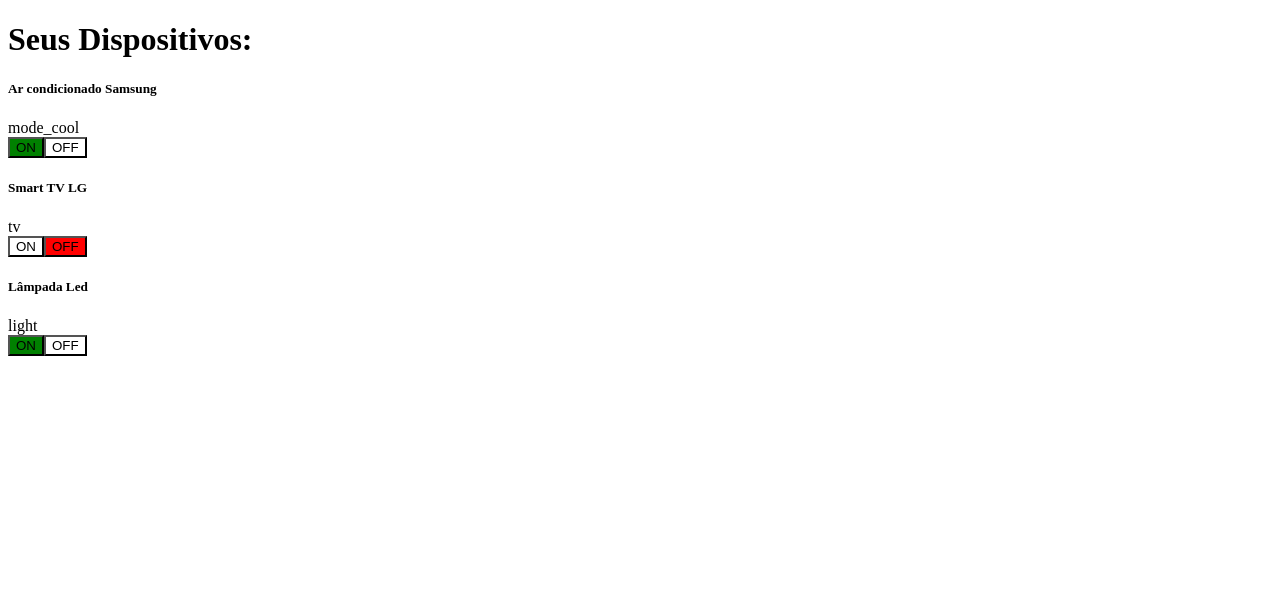
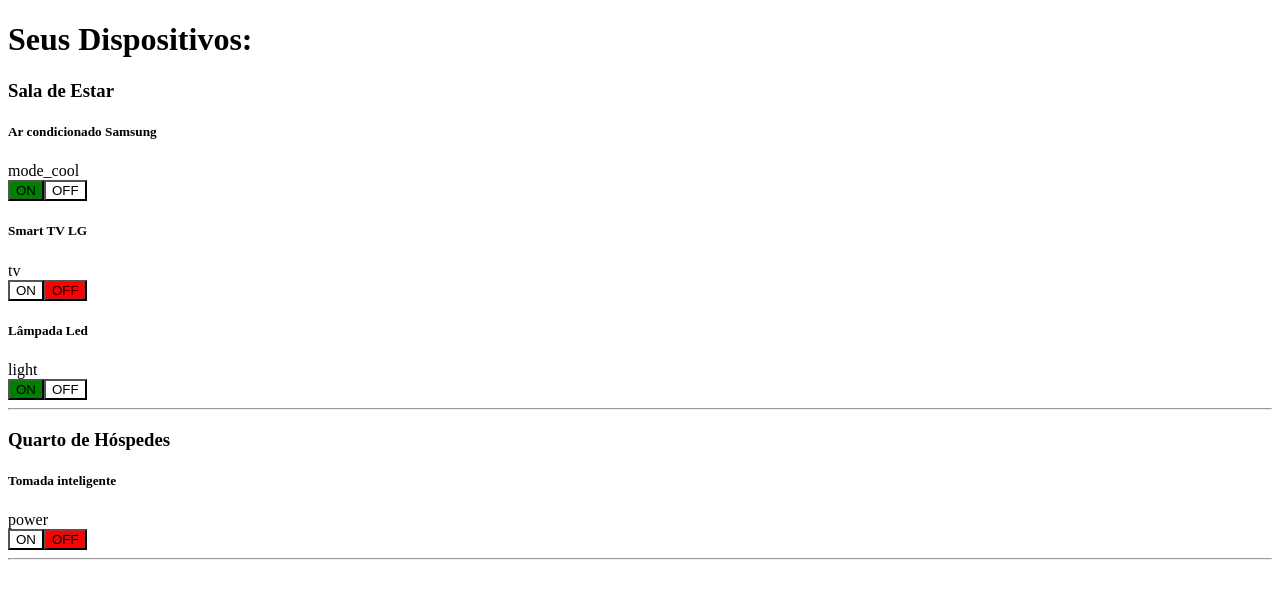
Before and after one commit to Pairon03/IIOT, a Vue app in the folder DOMOTICA/domotica/: page / in a window 1280 px wide. Shown: the top 598 px of the page. Built offline with nearby package versions, Linux system fonts and the light colour scheme; the HTML template or start-up script is replaced by a standard one.

Commit message:
Separação de Ambientes

```diff
--- a/DOMOTICA/domotica/src/views/Devices.vue
+++ b/DOMOTICA/domotica/src/views/Devices.vue
@@ -38,13 +38,17 @@ environments.push(quarto);
 <template>
     <h1>Seus Dispositivos: </h1>
 
-    <div v-for="(currentDevice, id) in sala.devices" :key="id">
-        <h5>{{ currentDevice.name }}</h5>
-        <span class="icons material-icons-round">{{ currentDevice.icon }}</span>
-        <div :class="`button-${currentDevice.state}`">
-            <button class="on">ON</button>
-            <button class="off">OFF</button>
+    <div v-for="(currentEnvironment, envId) in environments" :key="envId">
+        <h3>{{ currentEnvironment.name }}</h3>
+        <div v-for="(currentDevice, id) in currentEnvironment.devices" :key="id">
+            <h5>{{ currentDevice.name }}</h5>
+            <span class="icons material-icons-round">{{ currentDevice.icon }}</span>
+            <div :class="`button-${currentDevice.state}`">
+                <button class="on">ON</button>
+                <button class="off">OFF</button>
+            </div>
         </div>
+        <hr>
     </div>
 
 </template>
```
